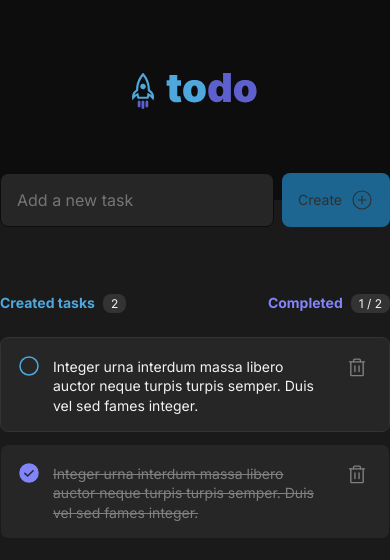
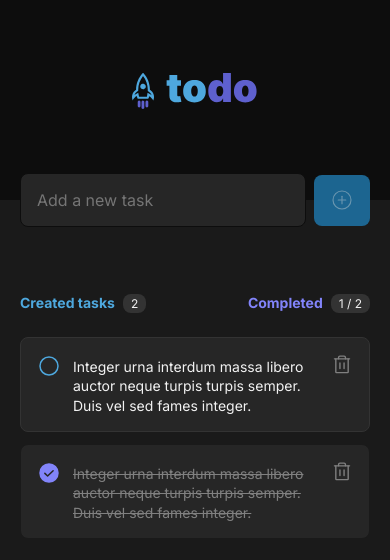
Before and after one commit to edbonamigo/ToDo, a React (Vite) app: page / in a window 390 px wide. Shown: the top 560 px of the page. Built offline with nearby package versions, Linux system fonts and the light colour scheme.

Commit message:
:lipstick: Add Responsive styles

```diff
--- a/src/Components/TaskCreate.jsx
+++ b/src/Components/TaskCreate.jsx
@@ -17,8 +17,9 @@ export function TaskCreate({ handleCreateNewTask, onTextChange, newText }) {
         className={css.button}
         type="submit"
         disabled={newText.length === 0}
+        title={newText.length === 0 ? "Type something" : ""}
       >
-        Create
+        <span>Create</span>
         <PlusCircle weight="light" size={24} />
       </button>
     </form>
--- a/src/Components/ToDos.jsx
+++ b/src/Components/ToDos.jsx
@@ -23,9 +23,7 @@ const TASKS = [
 ];
 
 // TODO:
-// disable create if input empty
-
-// reorder tasks when completing task
+// add typescript
 // elaborate beautiful readme
 // improve transition of checkmark
 // criar popup de desfazer ação de delete, com timeOut de 10s e keyListener 'ctrl+Z'
@@ -33,6 +31,15 @@ const TASKS = [
 export function ToDos() {
   const [tasks, setTasks] = useState(TASKS);
   const [newText, setNewText] = useState("");
+
+  function sortCompletedToBottom(arr) {
+    return [...arr].sort((a, b) => {
+      if (a.completed === b.completed) {
+        return 0;
+      }
+      return a.completed ? 1 : -1;
+    });
+  }
 
   function handleCreateNewTask(e) {
     e.preventDefault();
@@ -63,7 +70,9 @@ export function ToDos() {
       task.id === id ? { ...task, completed: !task.completed } : task
     );
 
-    setTasks(tasksWithToggledOne);
+    const sortedTasks = sortCompletedToBottom(tasksWithToggledOne);
+
+    setTasks(sortedTasks);
   }
 
   const createdTasks = tasks.length;
@@ -71,7 +80,7 @@ export function ToDos() {
   const completedAndTotal = `${completedTaks} / ${createdTasks}`;
 
   return (
-    <main className={css.tasks}>
+    <main className={css.todos}>
       <TaskCreate
         handleCreateNewTask={handleCreateNewTask}
         onTextChange={setNewText}
@@ -102,9 +111,9 @@ export function ToDos() {
         <div className={css.empty}>
           <img src={clipboard} alt="Clipboard" />
           <h2>
-            <strong>Você ainda não tem tarefas cadastradas</strong>
+            <strong>You don't have any tasks registered yet.</strong>
           </h2>
-          <h2>Crie tarefas e organize seus itens a fazer</h2>
+          <h2>Create tasks and organize your to-do items.</h2>
         </div>
       )}
     </main>
--- a/src/Components/taskCreate.module.css
+++ b/src/Components/taskCreate.module.css
@@ -18,10 +18,11 @@
   border: none;
   text-align: center;
   padding: 1.6rem;
+  margin: 0.15rem 0;
   display: flex;
   gap: 0.8rem;
   align-items: center;
-  transition: background-color 0.15s ease-in-out, color 0.15s ease-in-out;
+  transition: background-color 0.15s ease-in-out;
 }
 
 .button:hover {
@@ -32,11 +33,29 @@
 .button:disabled {
   cursor: unset;
   background-color: var(--blue-dark);
-  color: var(--gray-400);
   opacity: 0.9;
+}
+
+.button:disabled span,
+.button:disabled svg {
+  opacity: 0.4;
 }
 
 .button img {
   width: 1.6rem;
   height: 1.6rem;
 }
+
+@media (max-width: 560px) {
+  .input {
+    width: calc(100% - 5.6rem);
+  }
+
+  .button {
+    width: 5.6rem;
+  }
+
+  .button span {
+    display: none;
+  }
+}
--- a/src/Components/taskLine.module.css
+++ b/src/Components/taskLine.module.css
@@ -6,7 +6,7 @@
   background-color: var(--gray-500);
 
   display: flex;
-  align-items: top;
+  align-items: flex-start;
   gap: 1.2rem;
 }
 
@@ -56,6 +56,7 @@
   opacity: 1;
   color: var(--purple);
 }
+
 .checkBg {
   color: var(--purple-dark);
 }
@@ -92,8 +93,8 @@
 }
 
 .delete {
-  width: 3.2rem;
-  height: 3.2rem;
+  width: 2.2rem;
+  height: 2.2rem;
   border-radius: 8px;
   display: block;
   padding: 0;
--- a/src/Components/toDos.module.css
+++ b/src/Components/toDos.module.css
@@ -1,9 +1,10 @@
-.tasks {
+.todos {
   width: 100%;
   display: flex;
   flex-direction: column;
-  max-width: 73.6rem;
+  max-width: 75rem;
   margin: 0 auto;
+  padding: 0 2rem;
 }
 
 .empty {
```
